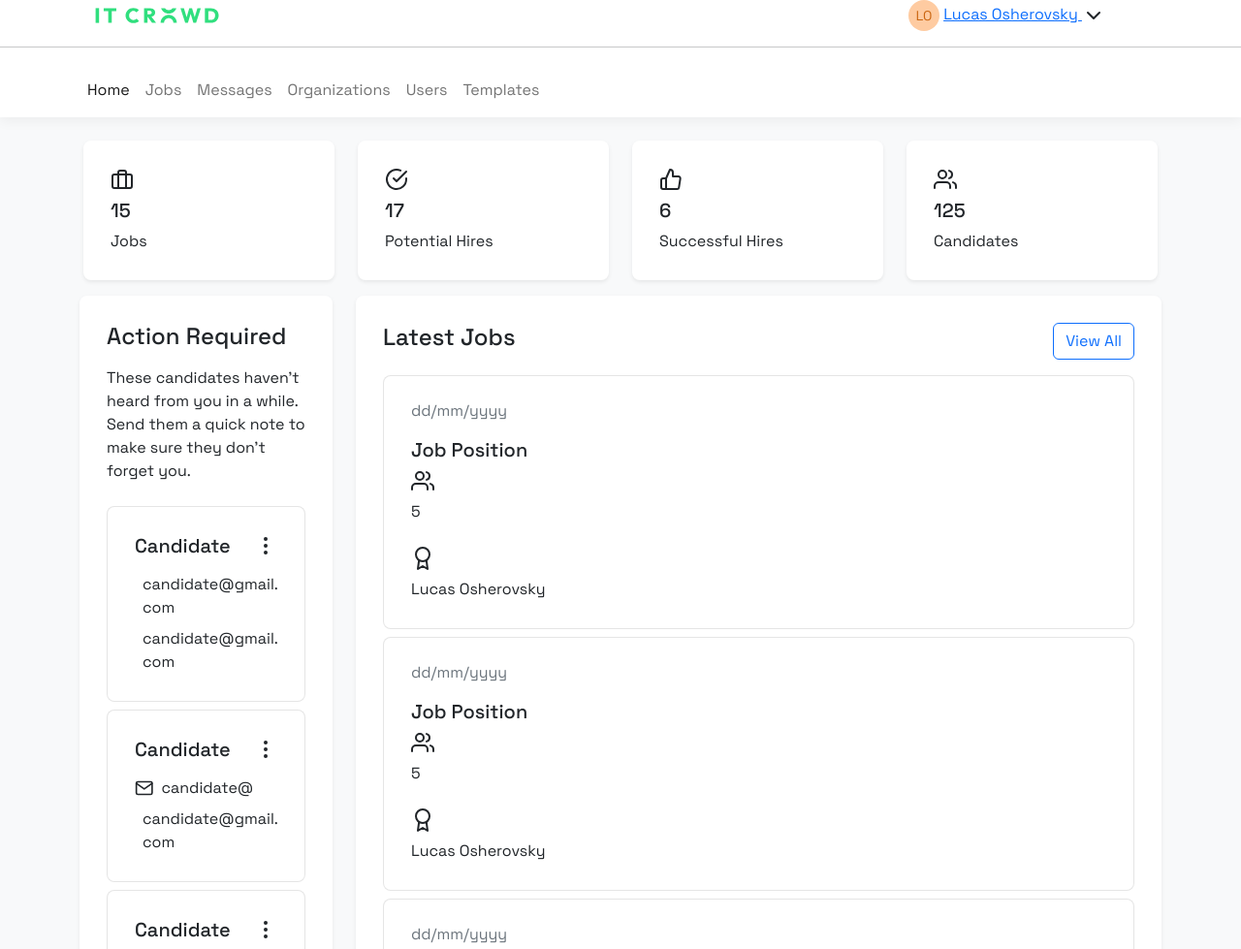
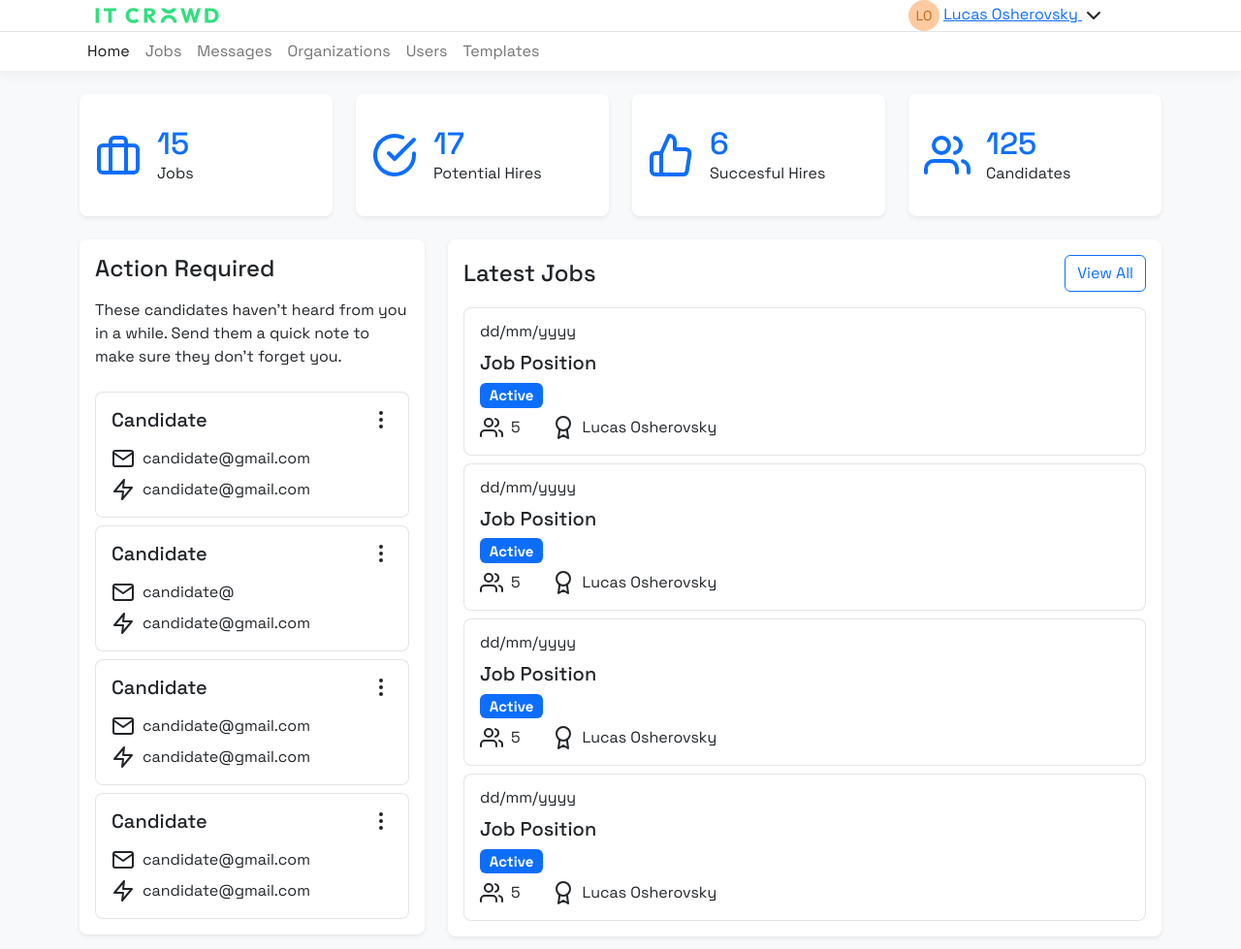
Before and after one commit to lcaruso12/Am-I-Hired, a plain HTML site: page index.html in a window 1280 px wide. Shown: the top 979 px of the page at 97% size. Drawn offline with nearby package versions, Linux system fonts and the light colour scheme.

Commit message:
Bootstrap Final Refinement

```diff
--- a/index.html
+++ b/index.html
@@ -86,8 +86,8 @@
             </div>
         </div>
 
-        <hr>
 
+        <nav class="navigation">
             <div class="container">
                 <nav class="row navbar navbar-expand-lg bg-body-tertiary align-items-center ">
                     <button class="navbar-toggler" type="button" data-bs-toggle="collapse" data-bs-target="#navbarNav"
@@ -119,100 +119,103 @@
                     </div>
                 </nav>
             </div>
-
+        </nav>
     </header>
 
     <!-- Home-->
 
     <section class="home">
 
-        <!-- Row 1 | Overview-->
 
-        <div class="container overview">
+
+        <div class="container">
+
+            <!-- Row 1 | Overview -->
 
             <div class="row">
 
                 <div class="col-12 col-md-3 ">
 
-                    <div class="card cardOverview">
+                    <div class="card">
+                        <div class="card-overview">
+                            <i class="card-icon text-primary" data-feather="briefcase"></i>
+                            <div class="card-body">
 
-                        <div class="card-body">
-                            <i class="card-icon" data-feather="briefcase"></i>
-                            <h5 class="card-title">15</h5>
+                                <h2 class="card-title text-primary">15</h2>
                                 <p class="card-text">Jobs
                                 </p>
                             </div>
 
                         </div>
-
+                    </div>
                 </div>
 
                 <div class="col-12 col-md-3 ">
 
-                    <div class="card cardOverview">
+                    <div class="card">
+                        <div class="card-overview">
+                            <i class="card-icon text-primary" data-feather="check-circle"></i>
+                            <div class="card-body">
 
-                        <div class="card-body">
-                            <i class="card-icon" data-feather="check-circle"></i>
-                            <h5 class="card-title">17</h5>
+                                <h2 class="card-title text-primary">17</h2>
                                 <p class="card-text">Potential Hires
                                 </p>
                             </div>
 
                         </div>
-
+                    </div>
                 </div>
 
                 <div class="col-12 col-md-3 ">
 
-                    <div class="card cardOverview">
+                    <div class="card">
+                        <div class="card-overview">
+                            <i class="card-icon text-primary" data-feather="thumbs-up"></i>
+                            <div class="card-body">
 
-                        <div class="card-body">
-                            <i class="card-icon" data-feather="thumbs-up"></i>
-                            <h5 class="card-title">6</h5>
-                            <p class="card-text">Successful Hires
+                                <h2 class="card-title text-primary">6</h2>
+                                <p class="card-text">Succesful Hires
                                 </p>
                             </div>
 
                         </div>
-
+                    </div>
                 </div>
 
                 <div class="col-12 col-md-3 ">
 
-                    <div class="card cardOverview">
+                    <div class="card">
+                        <div class="card-overview">
+                            <i class="card-icon text-primary" data-feather="users"></i>
+                            <div class="card-body">
 
-                        <div class="card-body">
-                            <i class="card-icon" data-feather="users"></i>
-                            <h5 class="card-title">125</h5>
+                                <h2 class="card-title text-primary">125</h2>
                                 <p class="card-text">Candidates
                                 </p>
                             </div>
 
                         </div>
+                    </div>
+                </div>
 
             </div>
 
-
-            </div>
-        </div>
-
-        <!-- Row 2 | HomeBody-->
-
-        <div class="container homeBody">
+            <!-- Row 2 | Body -->
 
             <div class="row">
-
-                <div class="col-12 col-md-3">
-                    <div class="card actionRequired">
+                <!-- Col 1 | Action Required -->
+                <div class="col-12 col-md-4">
+                    <div class="card">
                         <h4 class="card-header">Action Required</h4>
 
                         <div class="card-body">
-                            <p class="card-text">These candidates haven't heard from you in a while. Send them a quick
+                            <p class="card-text">These candidates haven't heard from you in a while. Send them a
+                                quick
                                 note to make sure
                                 they
                                 don't
                                 forget you.</p>
-                            <div class="card cardRequired">
+                            <div class="card">
 
                                 <div class="card-header">
                                     <h5 class="card-title">Candidate</h5>
@@ -235,7 +238,7 @@
                                 </div>
                             </div>
 
-                            <div class="card cardRequired">
+                            <div class="card">
 
                                 <div class="card-header">
                                     <h5 class="card-title">Candidate</h5>
@@ -257,7 +260,8 @@
                                     </ul>
                                 </div>
                             </div>
-                            <div class="card cardRequired">
+
+                            <div class="card">
 
                                 <div class="card-header">
                                     <h5 class="card-title">Candidate</h5>
@@ -279,7 +283,8 @@
                                     </ul>
                                 </div>
                             </div>
-                            <div class="card cardRequired">
+
+                            <div class="card">
 
                                 <div class="card-header">
                                     <h5 class="card-title">Candidate</h5>
@@ -305,75 +310,115 @@
 
                     </div>
                 </div>
+                <!-- Col 2 | Latest Jobs -->
+                <div class="col-12 col-md-8">
 
-                <div class="col-12 col-md-9">
+                    <div class="card">
 
-                    <div class="card latestJobs">
                         <div class="card-header">
                             <h4>Latest Jobs</h4>
                             <button type="button" class="btn btn-outline-primary">View All</button>
                         </div>
 
                         <div class="card-body">
-                            <div class="card cardJobs">
+
+                            <div class="card">
+                                <div class="card-jobs">
                                     <div class="card-body">
-                                    <p class="card-subtitle mb-2 text-muted"> dd/mm/yyyy</p>
+                                        <p class="card-subtitle"> dd/mm/yyyy</p>
                                         <h5 class="card-title">Job Position</h5>
+                                        <h5 class="card-badge"><span class="badge bg-primary">Active</span></h5>
+                                        <ul class="list-group list-group-icon">
 
+                                            <li class="list-group-item">
                                                 <i class="card-icon" data-feather="users"></i>
                                                 <p class="card-text">5</p>
-
+                                            </li>
+                                            <li class="list-group-item">
                                                 <i class="card-icon" data-feather="award"></i>
                                                 <p class="card-text">Lucas Osherovsky</p>
+                                            </li>
+                                        </ul>
+                                    </div>
                                 </div>
                             </div>
 
-                            <div class="card cardJobs">
+                            <div class="card">
+                                <div class="card-jobs">
                                     <div class="card-body">
-                                    <p class="card-subtitle mb-2 text-muted"> dd/mm/yyyy</p>
+                                        <p class="card-subtitle"> dd/mm/yyyy</p>
                                         <h5 class="card-title">Job Position</h5>
+                                        <h5 class="card-badge"><span class="badge bg-primary">Active</span></h5>
+                                        <ul class="list-group list-group-icon">
 
+                                            <li class="list-group-item">
                                                 <i class="card-icon" data-feather="users"></i>
                                                 <p class="card-text">5</p>
-
+                                            </li>
+                                            <li class="list-group-item">
                                                 <i class="card-icon" data-feather="award"></i>
                                                 <p class="card-text">Lucas Osherovsky</p>
+                                            </li>
+                                        </ul>
+                                    </div>
                                 </div>
                             </div>
 
-                            <div class="card cardJobs">
+                            <div class="card">
+                                <div class="card-jobs">
                                     <div class="card-body">
-                                    <p class="card-subtitle mb-2 text-muted"> dd/mm/yyyy</p>
+                                        <p class="card-subtitle"> dd/mm/yyyy</p>
                                         <h5 class="card-title">Job Position</h5>
+                                        <h5 class="card-badge"><span class="badge bg-primary">Active</span></h5>
+                                        <ul class="list-group list-group-icon">
 
+                                            <li class="list-group-item">
                                                 <i class="card-icon" data-feather="users"></i>
                                                 <p class="card-text">5</p>
-
+                                            </li>
+                                            <li class="list-group-item">
                                                 <i class="card-icon" data-feather="award"></i>
                                                 <p class="card-text">Lucas Osherovsky</p>
+                                            </li>
+                                        </ul>
+                                    </div>
                                 </div>
                             </div>
 
-                            <div class="card cardJobs">
+                            <div class="card">
+                                <div class="card-jobs">
                                     <div class="card-body">
-                                    <p class="card-subtitle mb-2 text-muted"> dd/mm/yyyy</p>
+                                        <p class="card-subtitle"> dd/mm/yyyy</p>
                                         <h5 class="card-title">Job Position</h5>
+                                        <h5 class="card-badge"><span class="badge bg-primary">Active</span></h5>
+                                        <ul class="list-group list-group-icon">
 
+                                            <li class="list-group-item">
                                                 <i class="card-icon" data-feather="users"></i>
                                                 <p class="card-text">5</p>
-
+                                            </li>
+                                            <li class="list-group-item">
                                                 <i class="card-icon" data-feather="award"></i>
                                                 <p class="card-text">Lucas Osherovsky</p>
+                                            </li>
+                                        </ul>
+                                    </div>
+                                </div>
                             </div>
                         </div>
 
-                        </div>
+
+
                     </div>
 
                 </div>
+
             </div>
 
         </div>
+
+        </div>
+
 
     </section>
 
--- a/styles.css
+++ b/styles.css
@@ -11,35 +11,23 @@ body {
     width: 100%;
 }
 
+/*=================================================================================================
+Header/Navbar
+=================================================================================================*/
 
-dl,
-ol,
-ul {
-    margin-top: 0;
-    margin-bottom: 0;
-}
-
-/* Header */
-
-.bg-header {
+header {
     background-color: white;
     box-shadow: 0px 4px 12px rgba(0, 0, 0, 0.05);
 }
 
-.first,
-.second {
-    padding: 4px 0px;
+.navigation {
+    border-top: 1px solid #E0E6E6;
 }
 
-/* Home */
-
-.home {
-    padding: 0.5rem 0rem;
-}
-
-/* Overview */
-.overview {
-    padding: 1rem;
+.navigation .navbar,
+.navBody {
+    padding: 0;
+    margin: 0;
 }
 
 /*=================================================================================================
@@ -48,7 +36,6 @@ Cards
 
 .card {
     background-color: white;
-    padding: 12px;
     border-radius: 0.5rem;
     border: none;
     box-shadow: 0px 2px 4px rgba(0, 0, 0, 0.075);
@@ -59,6 +46,7 @@ Cards
 .card .card {
     box-shadow: none;
     border: 1px solid rgba(0, 0, 0, .1);
+
 }
 
 .card-header {
@@ -67,8 +55,19 @@ Cards
     align-items: center;
     background: transparent;
     border: none;
+
     padding-bottom: 0;
     padding-top: 1rem;
+}
+
+.card-header h4 {
+    margin: 0;
+}
+
+
+.card-title {
+    padding: 0px;
+    margin: 0px;
 }
 
 .card-body {
@@ -77,25 +76,23 @@ Cards
     gap: 0.5rem;
 }
 
-
-.card-title {
-    padding: 0px;
-    margin: 0px;
-}
-
 .card-text {
     width: 100%;
 }
 
-.list-group-icon {
-    display: flex;
-    flex-direction: column;
-    gap: 0.5rem;
+.card-icon {
+    width: 1.5rem;
+    height: 1.5rem;
+    flex-shrink: 0;
 }
 
-.list-group-item i {
-    max-width: auto;
-    flex: 1 1 1.25rem;
+.card-badge {
+    padding: 0;
+    margin: 0;
+}
+
+.list-group {
+    gap: .5rem;
 }
 
 .list-group-icon .list-group-item {
@@ -106,3 +103,51 @@ Cards
     gap: 0.5rem;
     overflow: hidden;
 }
+
+/*=================================================================================================
+Card/Card-Overview
+=================================================================================================*/
+
+.card-overview {
+    padding: 1rem;
+    display: flex;
+    justify-content: space-between;
+    align-items: center;
+}
+
+.card-overview .card-icon {
+
+    width: 3rem;
+    height: 3rem;
+    flex-shrink: 0;
+}
+
+.card-overview .card-body {
+
+    gap: 0;
+
+}
+
+/*=================================================================================================
+Card/Card-Jobs
+=================================================================================================*/
+
+.card-jobs .card-body .list-group {
+    display: flex;
+    flex-direction: row;
+    gap: 2rem;
+}
+
+/*=================================================================================================
+Home
+=================================================================================================*/
+
+
+.home {
+    padding: 1.5rem 0rem;
+
+}
+
+.home .container>.row+.row {
+    margin-top: 1.5rem;
+}
```
Lines whose indentation alone changed are shown as unchanged.
